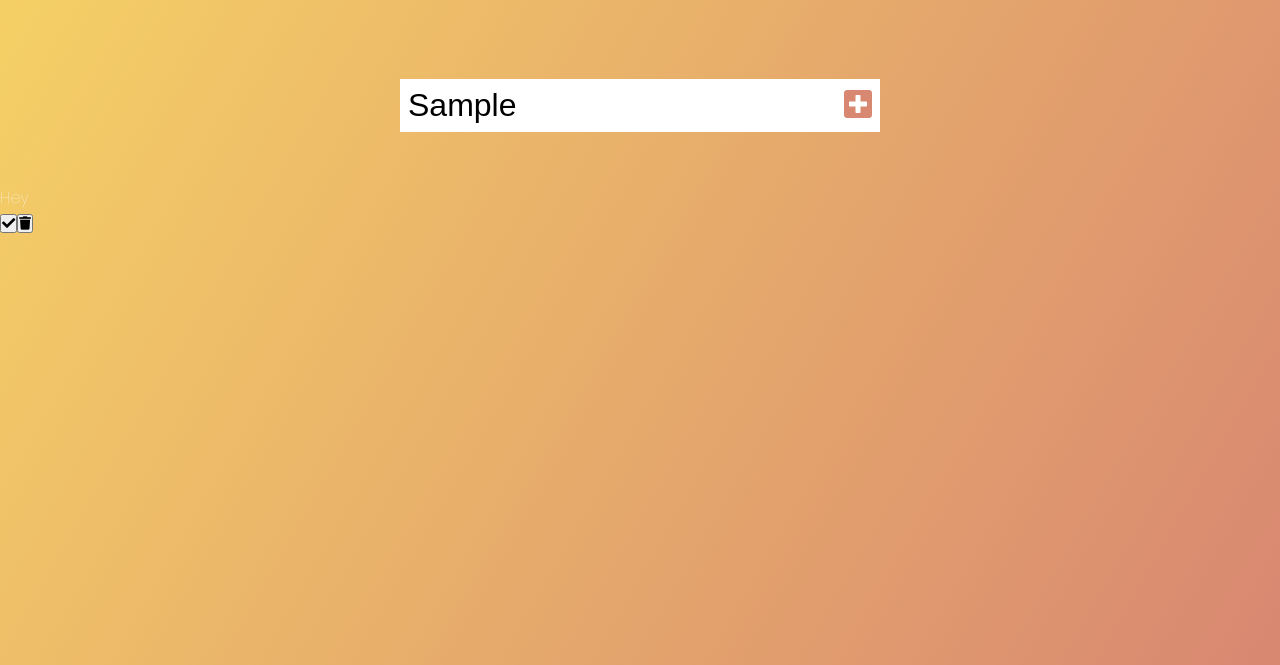
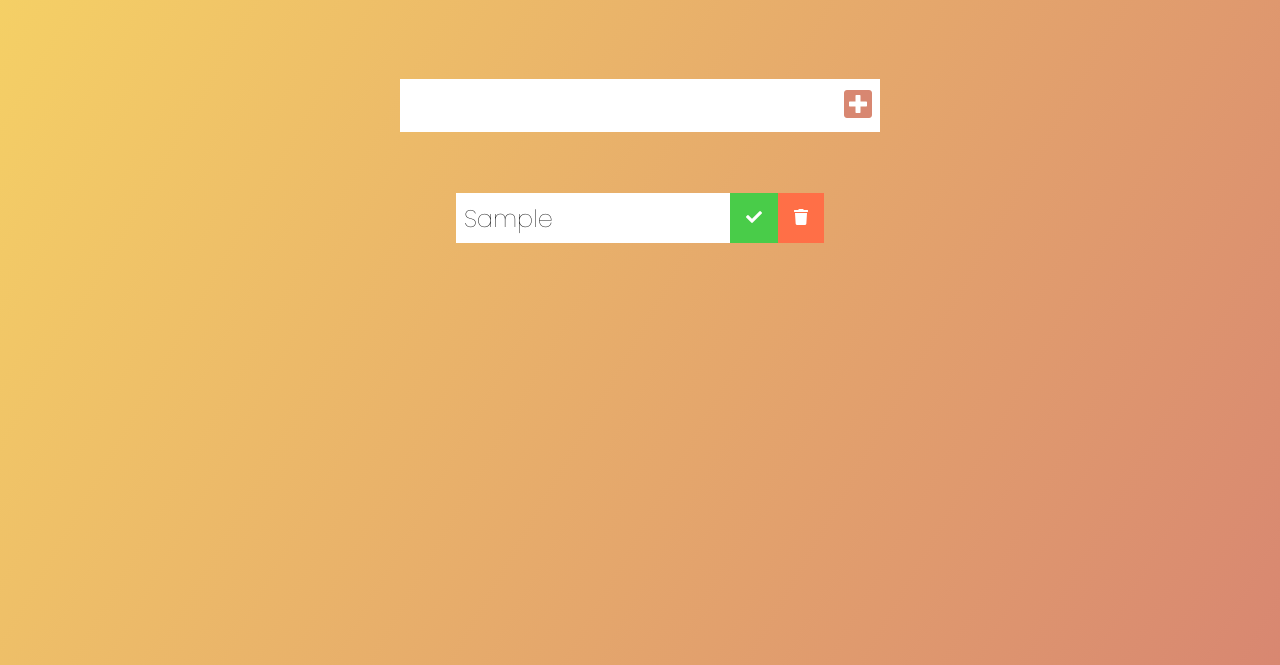
Before and after one commit to paulthomas2107/devEdVanilla, a plain HTML site: page index.html in a window 1280 px wide. Both pictures are taken after typing "Sample" into the empty fields and a click on the button 858 px from the left and 240 px from the top of the page. Shown: the part 135-800 px from the top of the page. Drawn offline with Linux system fonts and the light colour scheme.

Commit message:
Predelete

```diff
--- a/app.js
+++ b/app.js
@@ -14,7 +14,7 @@ function addTodo(event) {
   todoDiv.classList.add("todo");
   // Create LI
   const newTodo = document.createElement("li");
-  newTodo.innerText = "Hey";
+  newTodo.innerText = todoInput.value;
   newTodo.classList.add("todo-item");
   todoDiv.appendChild(newTodo);
   // Check Mark Button
@@ -25,8 +25,10 @@ function addTodo(event) {
   // Check Trash Button
   const trashButton = document.createElement("button");
   trashButton.innerHTML = '<i class="fas fa-trash"></i>';
-  trashButton.classList.add("complete-btn");
+  trashButton.classList.add("trash-btn");
   todoDiv.appendChild(trashButton);
   // Append to List
   todoList.appendChild(todoDiv);
+  // Clear todo
+  todoInput.value = "";
 }
--- a/style.css
+++ b/style.css
@@ -42,3 +42,46 @@ form button:hover {
   background: #d88771;
   color: white;
 }
+
+.todo-container {
+  display: flex;
+  justify-content: center;
+  align-items: center;
+}
+
+.todo-list {
+  min-width: 30%;
+  list-style: none;
+}
+
+.todo {
+  margin: 0.5rem;
+  background: white;
+  color: black;
+  font-size: 1.5rem;
+  display: flex;
+  justify-content: space-between;
+  align-items: center;
+}
+
+.todo li {
+  flex: 1;
+}
+
+.trash-btn,
+.complete-btn {
+  background: #ff6f47;
+  color: white;
+  border: none;
+  padding: 1rem;
+  cursor: pointer;
+  font-size: 1rem;
+}
+
+.complete-btn {
+  background: rgb(73, 204, 73);
+}
+
+.todo-item {
+  padding: 0rem 0.5rem;
+}
```
